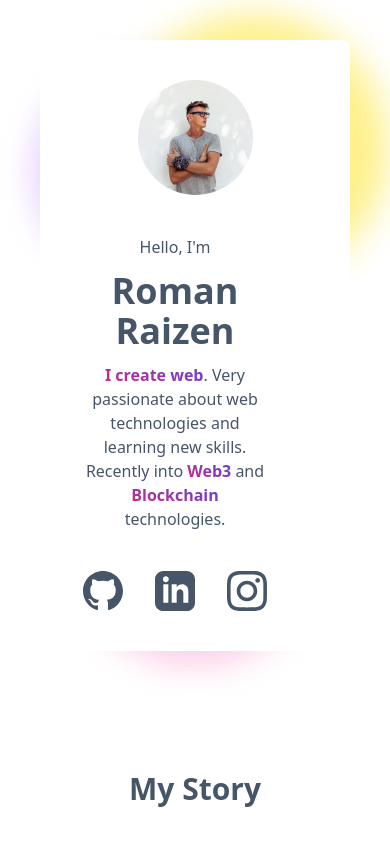
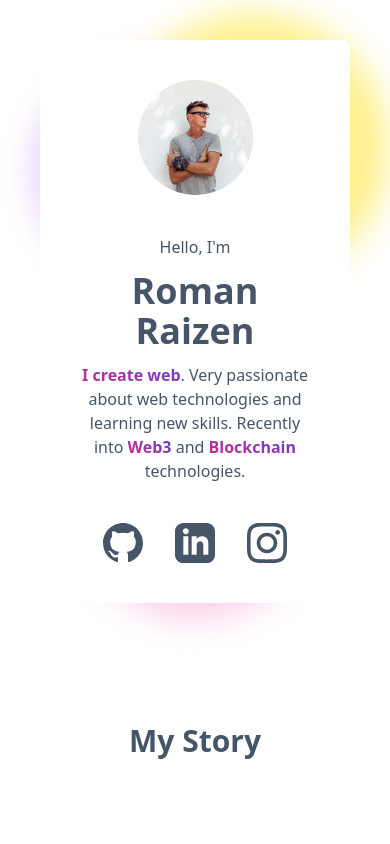
Before and after one commit to roman-raizen/rizn.me, a Next.js app: page / in a window 390 px wide. Shown: the top 844 px of the page. Built offline with nearby package versions, Linux system fonts and the light colour scheme.

Commit message:
Fixes Hello block content centering

```diff
--- a/scenes/Home/components/Hello.js
+++ b/scenes/Home/components/Hello.js
@@ -10,8 +10,8 @@ const Hello = () => {
   return (
     <Section>
       <Blobs className="lg:w-1/2">
-        <div className="flex flex-col-reverse content-center p-10 bg-white rounded-lg lg:flex-row">
-          <div className="flex flex-col justify-center mt-10 mr-10 text-center lg:w-1/2">
+        <div className="flex flex-col-reverse content-center p-10 bg-white rounded-lg lg:space-x-10 lg:flex-row">
+          <div className="flex flex-col justify-center mt-10 text-center lg:w-1/2">
             <div>
               <div className="text">Hello, I'm</div>
               <h1 className="my-3 text-4xl font-bold">Roman Raizen</h1>
```
